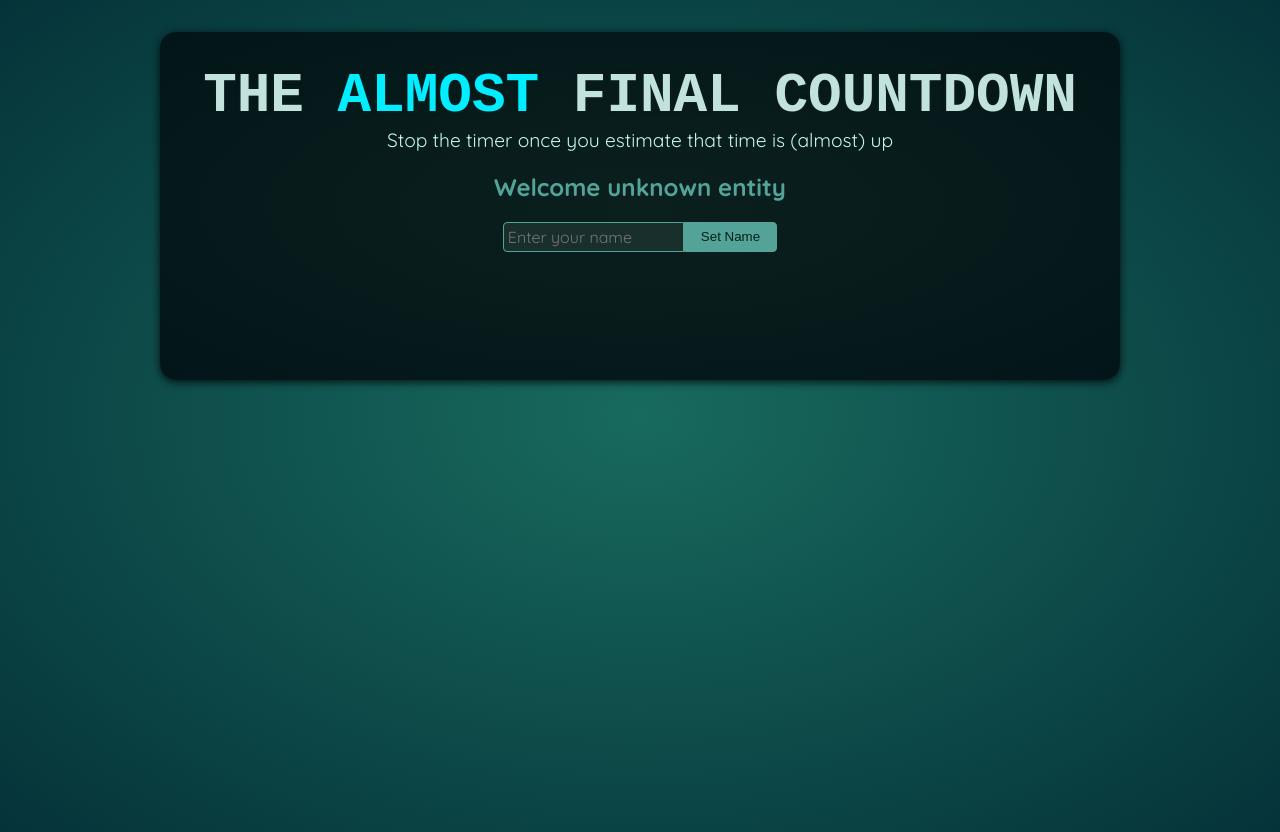
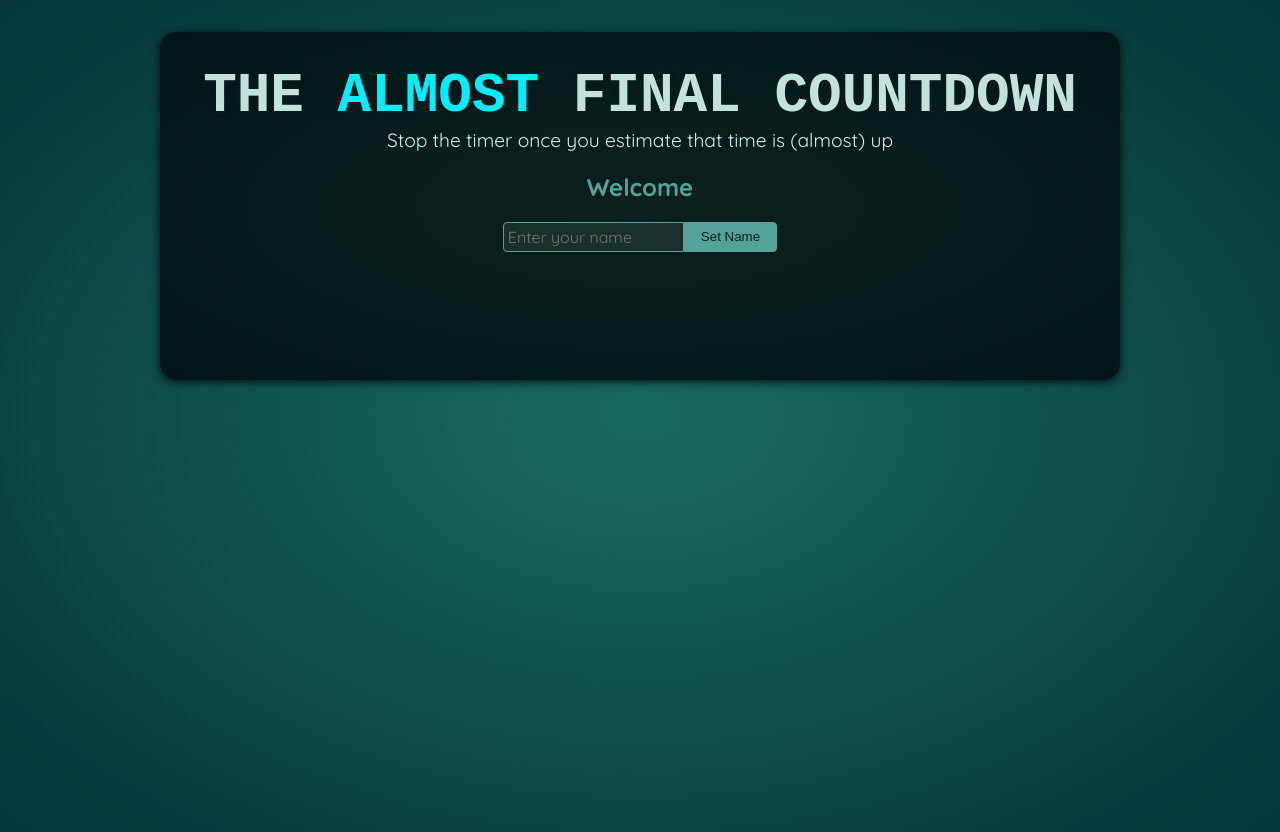
Before and after one commit to TrapFish/prfeAndPortals, a React (Vite) app: page / in a window 1280 px wide. Built offline with nearby package versions, Linux system fonts and the light colour scheme; a web font is replaced by a local one.

Commit message:
removed useState and used useRef

```diff
--- a/src/components/Player.jsx
+++ b/src/components/Player.jsx
@@ -4,26 +4,26 @@ export default function Player() {
   const playerName = useRef();
 
   const [enteredPlayerName, setEnteredPlayerName]= useState('');
-  const [submitted, setSubmitted] = useState(false);
+  // const [submitted, setSubmitted] = useState(false);
 
-  const handleChange = (event) => {
-    setSubmitted(false);
-    setEnteredPlayerName(event.target.value);
-  }
+  // const handleChange = (event) => {
+  //   setSubmitted(false);
+  //   setEnteredPlayerName(event.target.value);
+  // }
 
   const handleSubmit = () => {
     //setSubmitted(true);
-    console.log(playerName.current.value) ;
     setEnteredPlayerName(playerName.current.value);
+    playerName.current.value = '';
   }
   return (
     <section id="player">
-      <h2>Welcome {submitted ? enteredPlayerName : 'unknown entity'}</h2>
+      <h2>Welcome { enteredPlayerName ?? 'unknown entity'}</h2>
       <p>
         <input ref={playerName} type="text"
           placeholder="Enter your name"
-          value={enteredPlayerName}
-          onChange={handleChange}
+          // value={enteredPlayerName}
+          // onChange={handleChange}
         />
         <button onClick={handleSubmit}>Set Name</button>
       </p>
```
